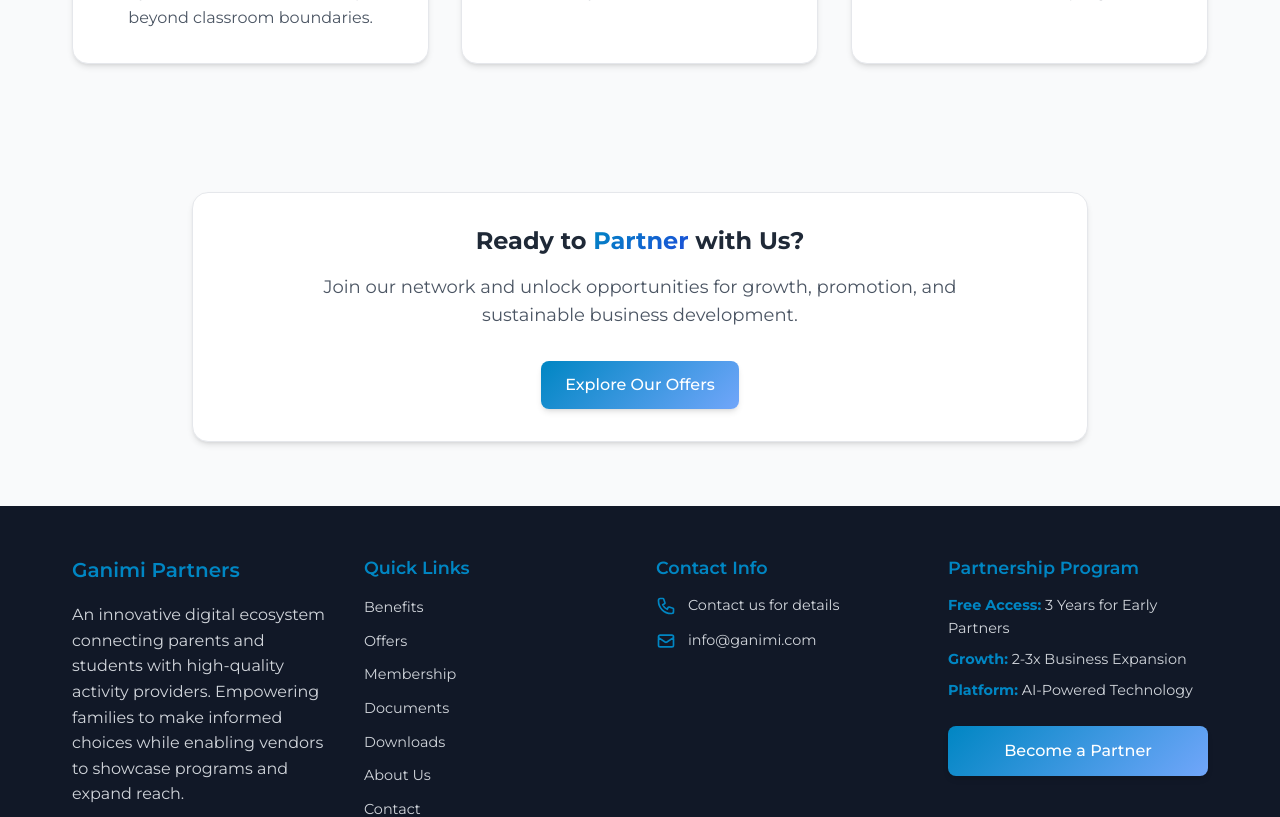
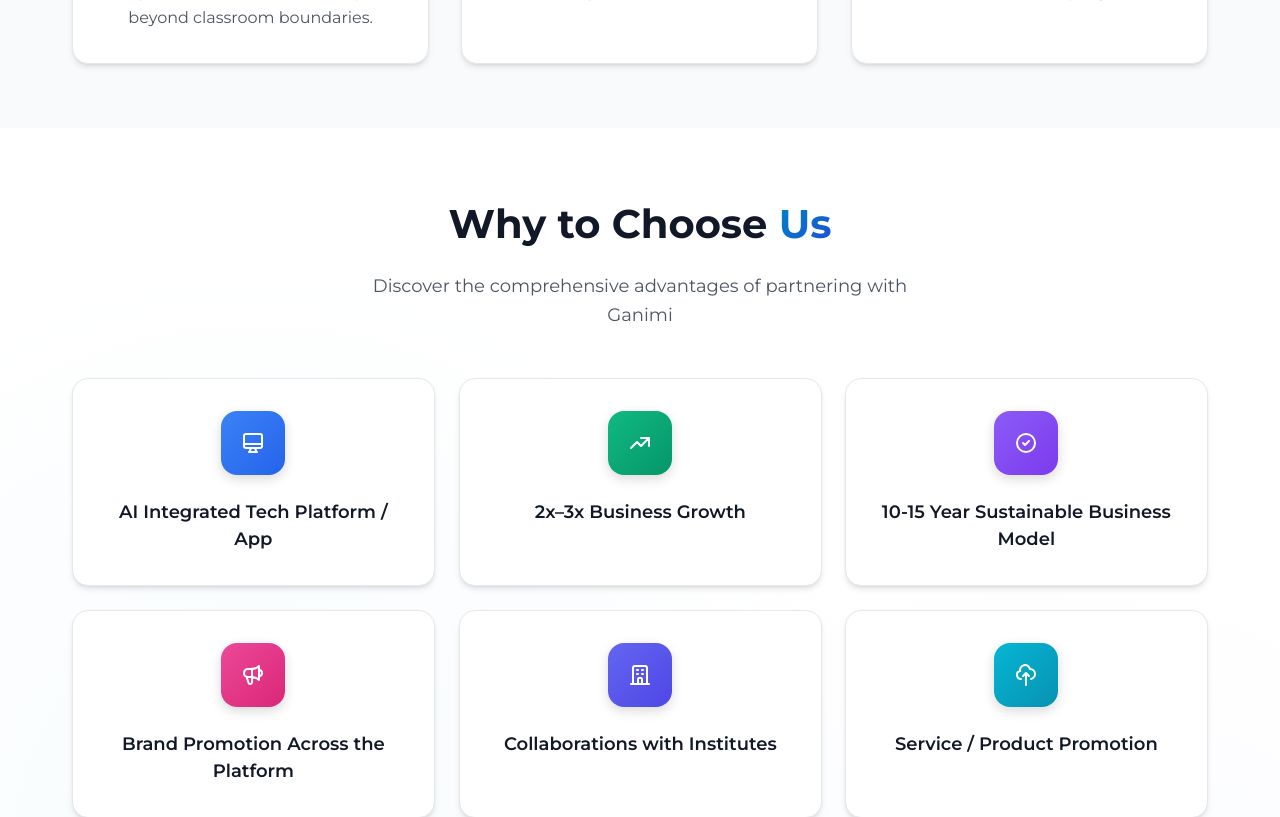
Before and after one commit to tejas02-dev/partners.ganimi.com, a Next.js app: page /about in a window 1280 px wide. Shown: the part 1200-2017 px from the top of the page. Built offline with nearby package versions, Linux system fonts and the light colour scheme.

Commit message:
added why to choose us, and app

```diff
--- a/src/app/about/page.tsx
+++ b/src/app/about/page.tsx
@@ -201,6 +201,105 @@
         </div>
       </section>
 
+      {/* Why to Choose Us Section */}
+      <section className="section interactive-section">
+        <div className="container">
+          <div className="text-center mb-12 animate-on-scroll">
+            <h2 className="section-title">
+              Why to Choose <span className="gradient-text">Us</span>
+            </h2>
+            <p className="section-subtitle">
+              Discover the comprehensive advantages of partnering with Ganimi
+            </p>
+          </div>
+
+          <div className="grid grid-cols-1 md:grid-cols-2 lg:grid-cols-3 gap-6">
+            {[
+              {
+                title: "AI Integrated Tech Platform / App",
+                icon: "M9.75 17L9 20l-1 1h8l-1-1-.75-3M3 13h18M5 17h14a2 2 0 002-2V5a2 2 0 00-2-2H5a2 2 0 00-2 2v10a2 2 0 002 2z",
+                gradient: "linear-gradient(135deg, #3b82f6 0%, #2563eb 100%)"
+              },
+              {
+                title: "2x–3x Business Growth",
+                icon: "M13 7h8m0 0v8m0-8l-8 8-4-4-6 6",
+                gradient: "linear-gradient(135deg, #10b981 0%, #059669 100%)"
+              },
+              {
+                title: "10-15 Year Sustainable Business Model",
+                icon: "M9 12l2 2 4-4m6 2a9 9 0 11-18 0 9 9 0 0118 0z",
+                gradient: "linear-gradient(135deg, #8b5cf6 0%, #7c3aed 100%)"
+              },
+              {
+                title: "Brand Promotion Across the Platform",
+                icon: "M11 5.882V19.24a1.76 1.76 0 01-3.417.592l-2.147-6.15M18 13a3 3 0 100-6M5.436 13.683A4.001 4.001 0 017 6h1.832c4.1 0 7.625-1.234 9.168-3v14c-1.543-1.766-5.067-3-9.168-3H7a3.988 3.988 0 01-1.564-.317z",
+                gradient: "linear-gradient(135deg, #ec4899 0%, #db2777 100%)"
+              },
+              {
+                title: "Collaborations with Institutes",
+                icon: "M19 21V5a2 2 0 00-2-2H7a2 2 0 00-2 2v16m14 0h2m-2 0h-5m-9 0H3m2 0h5M9 7h1m-1 4h1m4-4h1m-1 4h1m-5 10v-5a1 1 0 011-1h2a1 1 0 011 1v5m-4 0h4",
+                gradient: "linear-gradient(135deg, #6366f1 0%, #4f46e5 100%)"
+              },
+              {
+                title: "Service / Product Promotion",
+                icon: "M7 16a4 4 0 01-.88-7.903A5 5 0 1115.9 6L16 6a5 5 0 011 9.9M15 13l-3-3m0 0l-3 3m3-3v12",
+                gradient: "linear-gradient(135deg, #06b6d4 0%, #0891b2 100%)"
+              },
+              {
+                title: "Cross-Platform Promotion",
+                icon: "M8 7h12m0 0l-4-4m4 4l-4 4m0 6h-12m0 0l4 4m-4-4l4-4",
+                gradient: "linear-gradient(135deg, #f97316 0%, #ea580c 100%)"
+              },
+              {
+                title: "Networking With Same-Domain Vendors",
+                icon: "M17 20h5v-2a3 3 0 00-5.356-1.857M17 20H7m10 0v-2c0-.656-.126-1.283-.356-1.857M7 20H2v-2a3 3 0 015.356-1.857M7 20v-2c0-.656.126-1.283.356-1.857m0 0a5.002 5.002 0 019.288 0M15 7a3 3 0 11-6 0 3 3 0 016 0zm6 3a2 2 0 11-4 0 2 2 0 014 0zM7 10a2 2 0 11-4 0 2 2 0 014 0z",
+                gradient: "linear-gradient(135deg, #14b8a6 0%, #0d9488 100%)"
+              },
+              {
+                title: "Access to Important Resources",
+                icon: "M12 6.253v13m0-13C10.832 5.477 9.246 5 7.5 5S4.168 5.477 3 6.253v13C4.168 18.477 5.754 18 7.5 18s3.332.477 4.5 1.253m0-13C13.168 5.477 14.754 5 16.5 5c1.747 0 3.332.477 4.5 1.253v13C19.832 18.477 18.247 18 16.5 18c-1.746 0-3.332.477-4.5 1.253",
+                gradient: "linear-gradient(135deg, #ef4444 0%, #dc2626 100%)"
+              },
+              {
+                title: "Access to Marketing Events",
+                icon: "M8 7V3m8 4V3m-9 8h10M5 21h14a2 2 0 002-2V7a2 2 0 00-2-2H5a2 2 0 00-2 2v12a2 2 0 002 2z",
+                gradient: "linear-gradient(135deg, #eab308 0%, #ca8a04 100%)"
+              },
+              {
+                title: "Training Workshops",
+                icon: "M12 6.253v13m0-13C10.832 5.477 9.246 5 7.5 5S4.168 5.477 3 6.253v13C4.168 18.477 5.754 18 7.5 18s3.332.477 4.5 1.253m0-13C13.168 5.477 14.754 5 16.5 5c1.747 0 3.332.477 4.5 1.253v13C19.832 18.477 18.247 18 16.5 18c-1.746 0-3.332.477-4.5 1.253",
+                gradient: "linear-gradient(135deg, #10b981 0%, #059669 100%)"
+              },
+              {
+                title: "District / State / National Competitions",
+                icon: "M9 12l2 2 4-4M7.835 4.697a3.42 3.42 0 001.946-.806 3.42 3.42 0 014.438 0 3.42 3.42 0 001.946.806 3.42 3.42 0 013.138 3.138 3.42 3.42 0 00.806 1.946 3.42 3.42 0 010 4.438 3.42 3.42 0 00-.806 1.946 3.42 3.42 0 01-3.138 3.138 3.42 3.42 0 00-1.946.806 3.42 3.42 0 01-4.438 0 3.42 3.42 0 00-1.946-.806 3.42 3.42 0 01-3.138-3.138 3.42 3.42 0 00-.806-1.946 3.42 3.42 0 010-4.438 3.42 3.42 0 00.806-1.946 3.42 3.42 0 013.138-3.138z",
+                gradient: "linear-gradient(135deg, #8b5cf6 0%, #7c3aed 100%)"
+              },
+              {
+                title: "National-Level Exposure",
+                icon: "M3.055 11H5a2 2 0 012 2v1a2 2 0 002 2 2 2 0 012 2v2.945M8 3.935V5.5A2.5 2.5 0 0010.5 8h.5a2 2 0 012 2 2 2 0 104 0 2 2 0 012-2h1.064M15 20.488V18a2 2 0 012-2h3.064M21 12a9 9 0 11-18 0 9 9 0 0118 0z",
+                gradient: "linear-gradient(135deg, #f43f5e 0%, #e11d48 100%)"
+              },
+            ].map((item, index) => (
+              <div
+                key={index}
+                className="why-choose-card card animate-on-scroll"
+                style={{ animationDelay: `${index * 0.05}s` }}
+              >
+                <div className="why-choose-icon-wrapper">
+                  <div className="why-choose-icon" style={{ background: item.gradient }}>
+                    <svg className="w-6 h-6 text-white" fill="none" stroke="currentColor" viewBox="0 0 24 24">
+                      <path strokeLinecap="round" strokeLinejoin="round" strokeWidth={2} d={item.icon} />
+                    </svg>
+                  </div>
+                </div>
+                <h3 className="why-choose-title">{item.title}</h3>
+              </div>
+            ))}
+          </div>
+        </div>
+      </section>
+
       {/* CTA Section */}
       <section className="section" style={{ background: "var(--gray-50)" }}>
         <div className="container text-center">
--- a/src/app/downloads.css
+++ b/src/app/downloads.css
@@ -129,70 +129,24 @@
 
 .download-buttons {
   display: flex;
-  flex-direction: column;
-  gap: 1rem;
+  justify-content: center;
+  align-items: center;
 }
 
-.download-btn {
-  display: flex;
+.download-app-btn {
+  display: inline-flex;
   align-items: center;
-  gap: 1rem;
-  padding: 1rem 1.5rem;
-  border-radius: 0.75rem;
-  text-decoration: none;
-  transition: all 0.3s ease;
-  font-family: 'Montserrat', sans-serif !important;
-  border: 2px solid transparent;
-}
-
-.download-btn:hover {
-  transform: translateY(-2px);
-  box-shadow: 0 8px 16px rgba(0, 0, 0, 0.15);
-}
-
-.download-btn-apple {
-  background: #000000;
-  color: #ffffff;
-}
-
-.download-btn-apple:hover {
-  background: #1a1a1a;
-  border-color: #333333;
-}
-
-.download-btn-google {
-  background: #ffffff;
-  color: #000000;
-  border-color: #e5e7eb;
-}
-
-.download-btn-google:hover {
-  background: #f9fafb;
-  border-color: #d1d5db;
-}
-
-.download-icon {
-  width: 2.5rem;
-  height: 2.5rem;
-  flex-shrink: 0;
-}
-
-.download-btn-text {
-  display: flex;
-  flex-direction: column;
-  text-align: left;
-}
-
-.download-btn-label {
-  font-size: 0.75rem;
-  opacity: 0.8;
+  justify-content: center;
+  padding: 1rem 2.5rem;
+  font-size: 1.125rem;
+  font-weight: 600;
+  min-width: 200px;
   font-family: 'Montserrat', sans-serif !important;
 }
 
-.download-btn-name {
-  font-size: 1.1rem;
-  font-weight: 600;
-  font-family: 'Montserrat', sans-serif !important;
+.download-app-btn:hover {
+  transform: translateY(-2px);
+  box-shadow: 0 10px 25px rgba(0, 134, 195, 0.3);
 }
 
 @media (max-width: 768px) {
--- a/src/app/home/page.tsx
+++ b/src/app/home/page.tsx
@@ -190,7 +190,7 @@
         <div className="hero-background">
           <div className="hero-overlay"></div>
           <div className="hero-pattern"></div>
-          <BackgroundBeams />
+          {/* <BackgroundBeams /> */}
         </div>
 
         <div className="hero-container">
--- a/src/app/interactive.css
+++ b/src/app/interactive.css
@@ -41,6 +41,78 @@
 .benefit-card:hover {
   transform: translateY(-8px) scale(1.02);
   box-shadow: 0 25px 50px -12px rgba(0, 134, 195, 0.25);
+}
+
+/* Why Choose Us Cards */
+.why-choose-card {
+  position: relative;
+  overflow: hidden;
+  cursor: pointer;
+  transition: all 0.3s ease;
+  padding: 2rem;
+  display: flex;
+  flex-direction: column;
+  align-items: center;
+  text-align: center;
+  border: 2px solid transparent;
+}
+
+.why-choose-card::before {
+  content: '';
+  position: absolute;
+  top: 0;
+  left: -100%;
+  width: 100%;
+  height: 100%;
+  background: linear-gradient(90deg, transparent, rgba(0, 134, 195, 0.1), transparent);
+  transition: left 0.5s ease;
+  z-index: 0;
+}
+
+.why-choose-card:hover::before {
+  left: 100%;
+}
+
+.why-choose-card:hover {
+  transform: translateY(-8px) scale(1.02);
+  box-shadow: 0 25px 50px -12px rgba(0, 134, 195, 0.25);
+  border-color: rgba(0, 134, 195, 0.2);
+}
+
+.why-choose-icon-wrapper {
+  position: relative;
+  z-index: 1;
+  margin-bottom: 1.5rem;
+}
+
+.why-choose-icon {
+  width: 64px;
+  height: 64px;
+  border-radius: 16px;
+  display: flex;
+  align-items: center;
+  justify-content: center;
+  transition: all 0.3s ease;
+  box-shadow: 0 4px 12px rgba(0, 0, 0, 0.15);
+}
+
+.why-choose-card:hover .why-choose-icon {
+  transform: scale(1.1) rotate(5deg);
+  box-shadow: 0 8px 20px rgba(0, 0, 0, 0.25);
+}
+
+.why-choose-title {
+  font-size: 1.125rem;
+  font-weight: 600;
+  color: #111827;
+  line-height: 1.5;
+  position: relative;
+  z-index: 1;
+  transition: color 0.3s ease;
+}
+
+.why-choose-card:hover .why-choose-title {
+  color: #0086c3;
 }
 
 /* Offer Cards Enhanced - OLD STYLES - Now using offer-card-enhanced in offers.css */
```
Also changed, not shown: src/app/downloads/page.tsx (+9 -25 lines), 1 other file (tests, documents, lock files or other folders).
